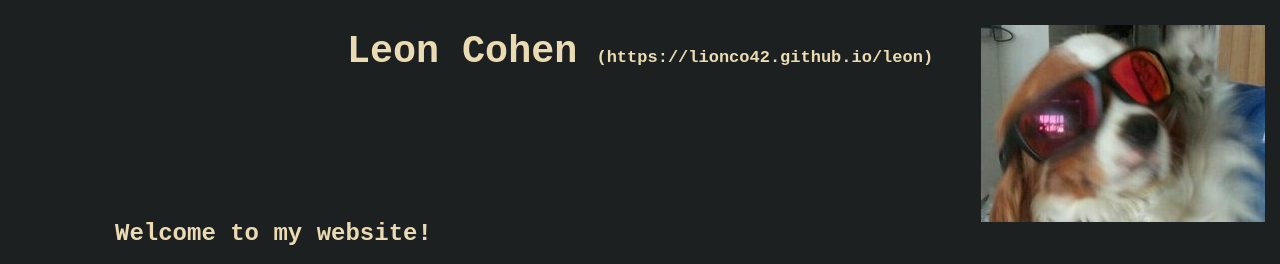
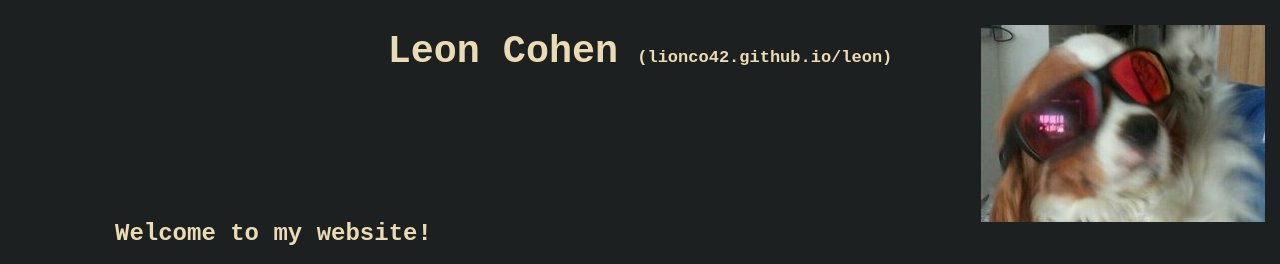
Before and after one commit to Lionco42/leon, a plain HTML site: page index.html in a window 1280 px wide. Shown: the top 264 px of the page. Drawn offline with Linux system fonts and the light colour scheme.

Commit message:
link change

```diff
--- a/index.html
+++ b/index.html
@@ -12,7 +12,7 @@
 <body>
         <h1>
         <big>Leon Cohen</big>
-        <small class="url">(https://lionco42.github.io/leon)</small>
+        <small class="url">(lionco42.github.io/leon)</small>
         </h1>
         <div class="list">
         <h2>Welcome to my website!</h2>
```
